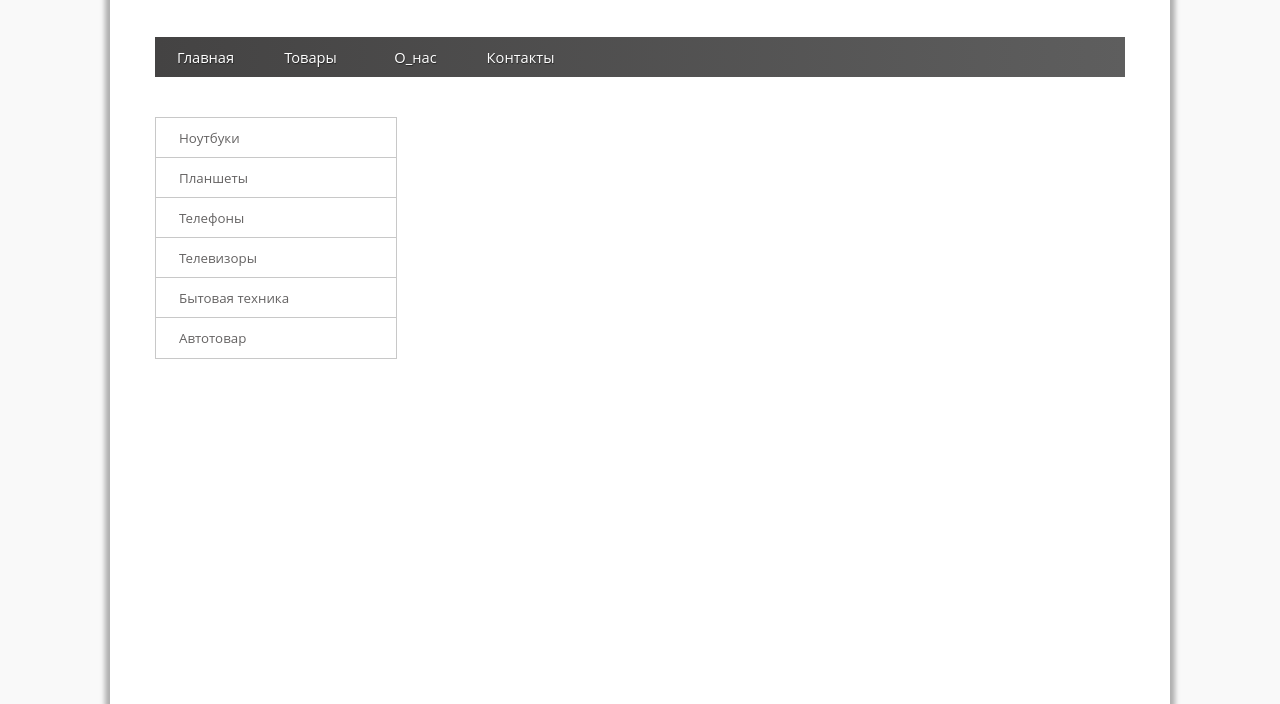
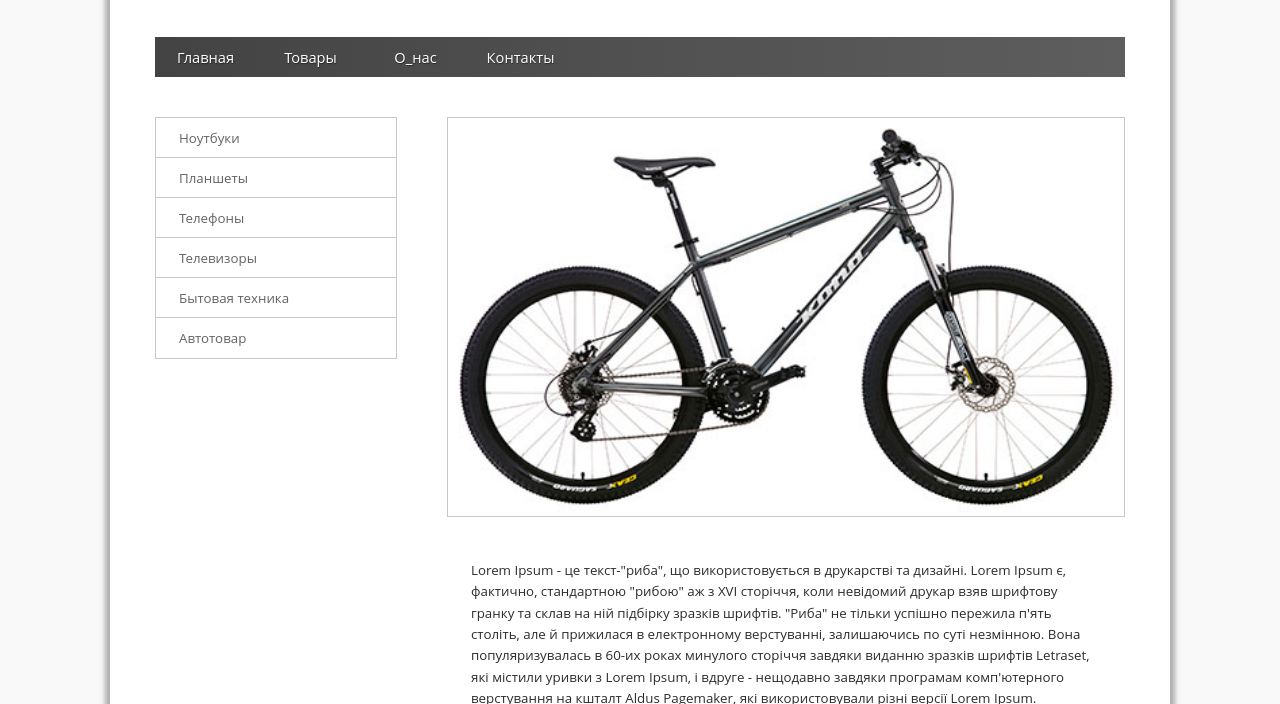
Before and after one commit to yuryklimovy/homework3, a plain HTML site: page index.html in a window 1280 px wide. Shown: the part 96-800 px from the top of the page. Drawn offline with Linux system fonts and the light colour scheme.

Commit message:
add content

```diff
--- a/css/style.css
+++ b/css/style.css
@@ -19,6 +19,7 @@ a{
 	width: 1060px;
 	height: 100%;
 	margin: 0 auto;
+	 overflow: auto;
 	background: #fff;
 	-webkit-box-shadow: 0px 0px 5px 5px rgba(0,0,0,0.3);
 	-moz-box-shadow: 0px 0px 5px 5px rgba(0,0,0,0.3);
@@ -63,7 +64,7 @@ menu ul li:hover{
 /*NAVIGATION*/
 nav{
 	float: left;
-	padding: 0 45px;
+	padding-left: 45px;
 }
 nav ul{
 	width: 240px;
@@ -90,3 +91,24 @@ nav ul li a{
 	background: #f9f9f9;
  }
  /*CONTENT*/
+ .content{
+ 	float: right;
+ 	padding-right: 45px;
+ }
+ .content img{
+ 	width: 676px;
+ 	height: 398px;
+ 	margin-bottom: 40px;
+ 	border: 1px solid #c8c8c8;
+ }
+
+ .content p{
+ 	padding-left: 24px;
+ 	margin-bottom: 60px;
+ 	width: 629px;
+ 	font-size: 13.333px;
+	font-family: "Open Sans";
+	color: #2c2c2c;
+	line-height: 1.6;
+}
+/*FOTTER*/
--- a/index.html
+++ b/index.html
@@ -32,7 +32,10 @@
 			</ul>
 		</nav>
 		<div class="content">
-
+			<img src="img/bicyclel.jpg" alt="">
+			<p>
+				Lorem Ipsum - це текст-"риба", що використовується в друкарстві та дизайні. Lorem Ipsum є, фактично, стандартною "рибою" аж з XVI сторіччя, коли невідомий друкар взяв шрифтову гранку та склав на ній підбірку зразків шрифтів. "Риба" не тільки успішно пережила п'ять століть, але й прижилася в електронному верстуванні, залишаючись по суті незмінною. Вона популяризувалась в 60-их роках минулого сторіччя завдяки виданню зразків шрифтів Letraset, які містили уривки з Lorem Ipsum, і вдруге - нещодавно завдяки програмам комп'ютерного верстування на кшталт Aldus Pagemaker, які використовували різні версії Lorem Ipsum.
+			</p>
 		</div>
 	</div>
 
```
